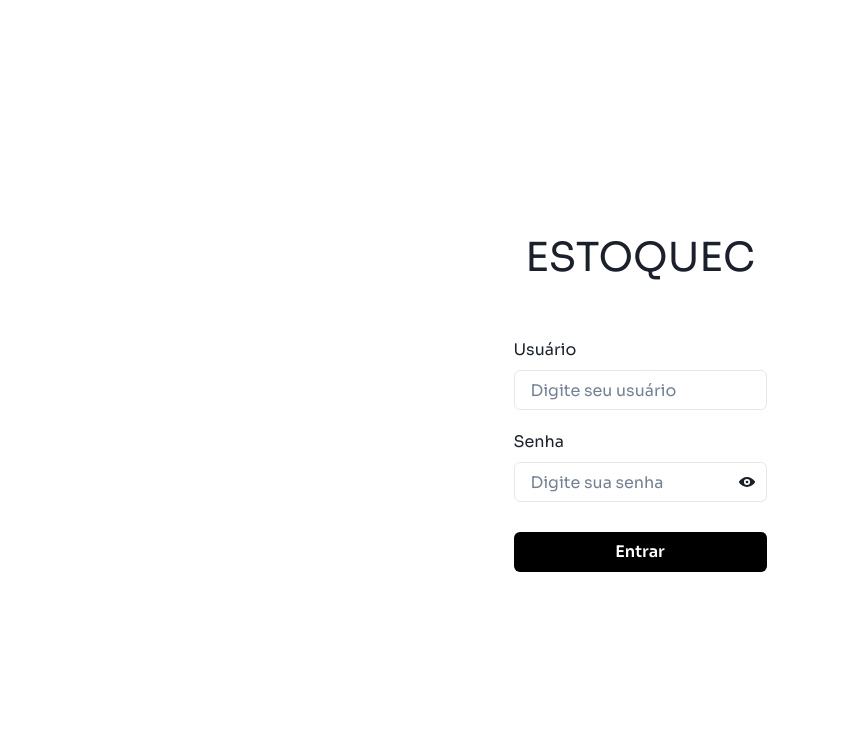
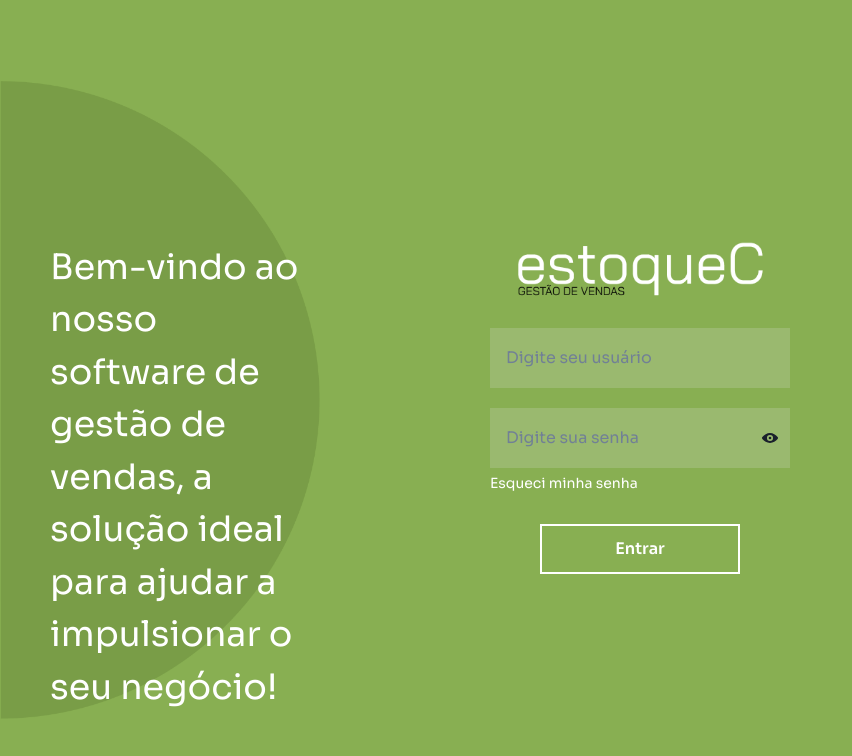
Before and after one commit to guilhermeoln/estoquec, a Next.js app: page / in a window 1280 px wide. Shown: the top 756 px of the page, without its empty margins (0-852 px from the left). Built offline with nearby package versions, Linux system fonts and the light colour scheme.

Commit message:
fix(Login): Modificando estilo da tela de login

```diff
--- a/src/pages/index.tsx
+++ b/src/pages/index.tsx
@@ -9,13 +9,20 @@ import {
   Button,
   InputGroup,
   InputRightElement,
+  Box,
+  useMediaQuery,
 } from "@chakra-ui/react";
+
+import Image from "next/image";
 
 import { ViewIcon, ViewOffIcon } from "@chakra-ui/icons";
 import { useState } from "react";
 
 export default function Home() {
   const [viewPassword, setViewPassword] = useState(false);
+
+  const [isLargerThan900] = useMediaQuery("(min-width: 900px)");
+  const [isLargerThan1200] = useMediaQuery("(min-width: 1200px)");
 
   return (
     <Flex
@@ -24,23 +31,64 @@ export default function Home() {
       flexDirection="column"
       alignItems="center"
       justifyContent="center"
+      backgroundColor="#88AF52"
     >
-      <Text fontSize="40px" marginBottom="50px">
-        ESTOQUEC
-      </Text>
-      <form>
-        <FormControl>
-          <FormLabel>Usuário</FormLabel>
-          <Input type="text" placeholder="Digite seu usuário" />
+      {isLargerThan1200 && (
+        <Box position="absolute" marginRight="75%" zIndex="1">
+          <Text
+            position="absolute"
+            color="white"
+            maxW="350px"
+            marginTop="50%"
+            marginLeft="50px"
+            fontSize="35px"
+          >
+            Bem-vindo ao nosso software de gestão de vendas, a solução ideal
+            para ajudar a impulsionar o seu negócio!
+          </Text>
+          <Image
+            src="/assets/elipse.png"
+            width="480"
+            height="480"
+            alt="elipse"
+          />
+        </Box>
+      )}
+
+      <Image src="/assets/logoLogin.png" width="250" height="250" alt="logo" />
+      <form
+        style={{
+          display: "flex",
+          flexDirection: "column",
+          alignItems: "center",
+        }}
+      >
+        <FormControl marginTop="30px">
+          <Input
+            type="text"
+            placeholder="Digite seu usuário"
+            bgColor="rgba(223, 223, 223, 0.2);"
+            border="none"
+            width="300px"
+            height="60px"
+            borderRadius="0px"
+          />
         </FormControl>
         <FormControl marginTop="20px">
-          <FormLabel>Senha</FormLabel>
           <InputGroup>
             <Input
               placeholder="Digite sua senha"
               type={viewPassword ? "text" : "password"}
+              bgColor="rgba(223, 223, 223, 0.2);"
+              border="none"
+              width="300px"
+              height="60px"
+              borderRadius="0px"
             />
             <InputRightElement
+              display="flex"
+              height="100%"
+              alignItems="center"
               // eslint-disable-next-line react/no-children-prop
               children={
                 viewPassword ? (
@@ -58,7 +106,26 @@ export default function Home() {
             />
           </InputGroup>
         </FormControl>
-        <Button width="100%" marginTop="30px" bgColor="black" color="white">
+        <Box width="100%">
+          <Text
+            fontSize="14px"
+            color="#FFFFFF"
+            marginTop="5px"
+            cursor="pointer"
+          >
+            Esqueci minha senha
+          </Text>
+        </Box>
+        <Button
+          width="200px"
+          height="50px"
+          marginTop="30px"
+          bgColor="black"
+          color="white"
+          border="2px solid #FFFFFF"
+          backgroundColor="transparent"
+          borderRadius="0px"
+        >
           Entrar
         </Button>
       </form>
```
Also changed, not shown: public/assets/elipse.png (added), public/assets/logoLogin.png (added).
